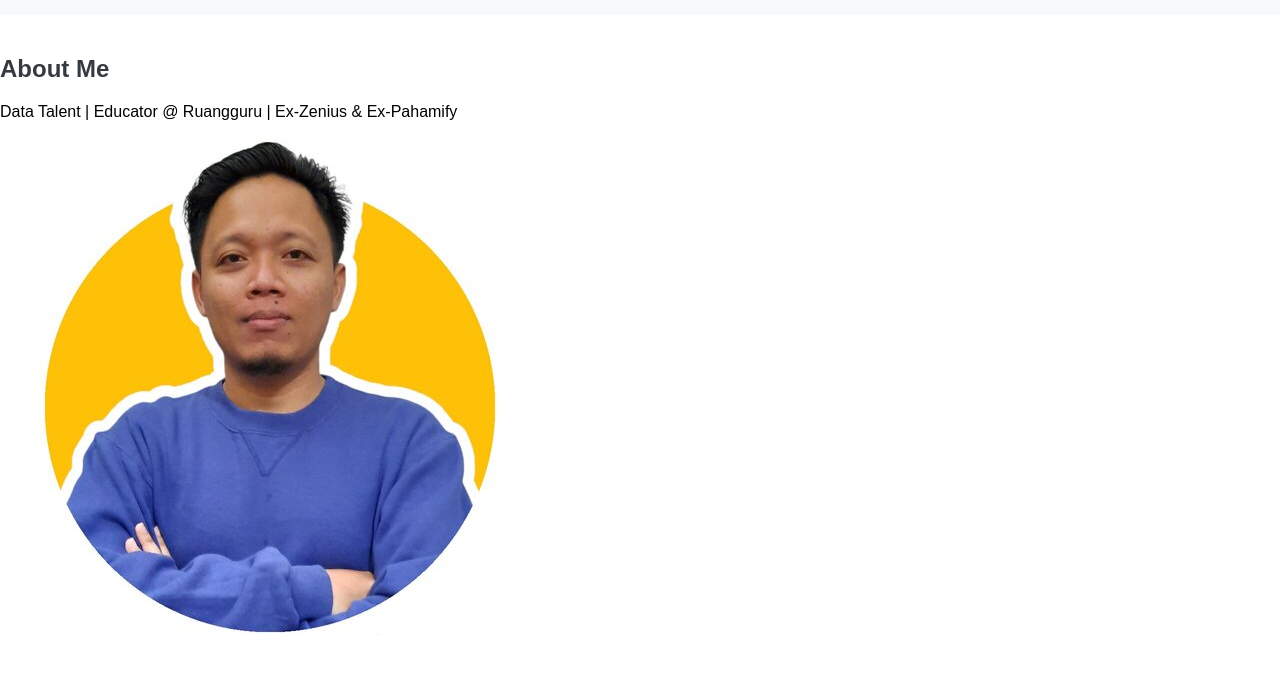
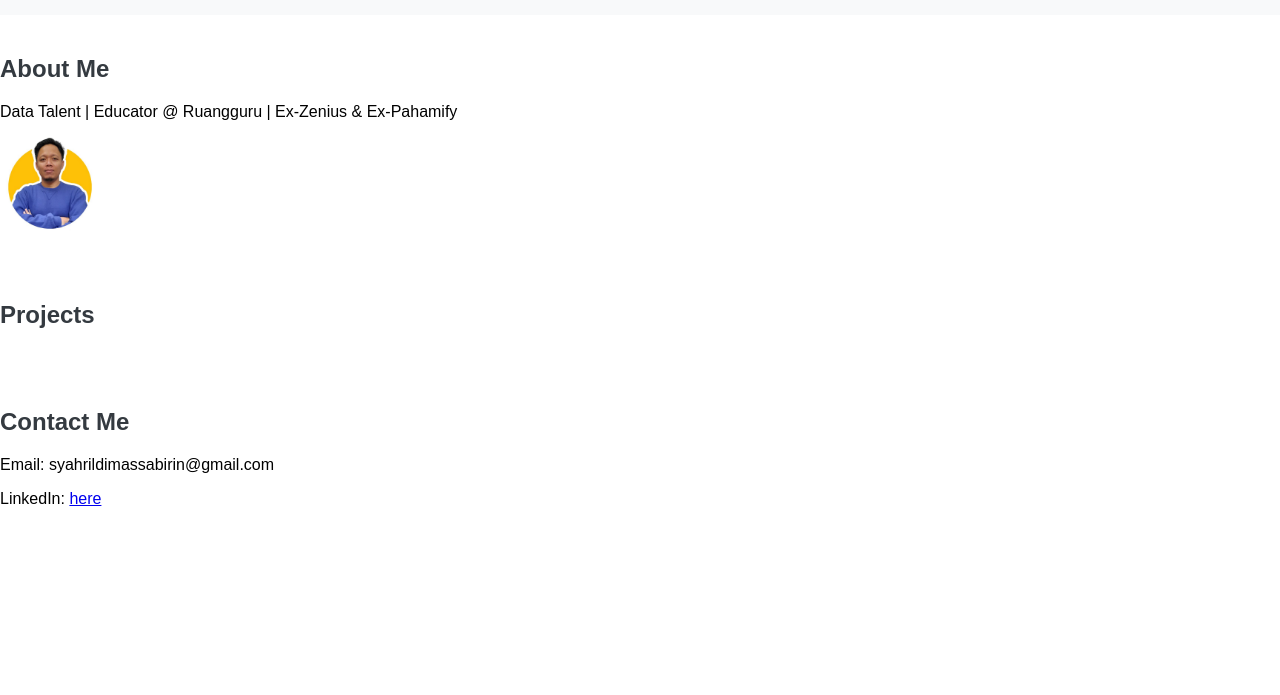
Before and after one commit to sabirinID/sabirin, a plain HTML site: page index.html in a window 1280 px wide. Shown: the part 105-800 px from the top of the page. Drawn offline with Linux system fonts and the light colour scheme.

Commit message:
Update index.html

```diff
--- a/index.html
+++ b/index.html
@@ -27,7 +27,7 @@
 		<section id="about">
 			<h2>About Me</h2>
 			<p>Data Talent | Educator @ Ruangguru | Ex-Zenius & Ex-Pahamify</p>
-			<img src="profile.jpg" alt="Profile Picture">
+			<img src="profile.jpg" alt="Profile Picture" height=100px>
 		</section>
 
 		<section id="projects">
```
